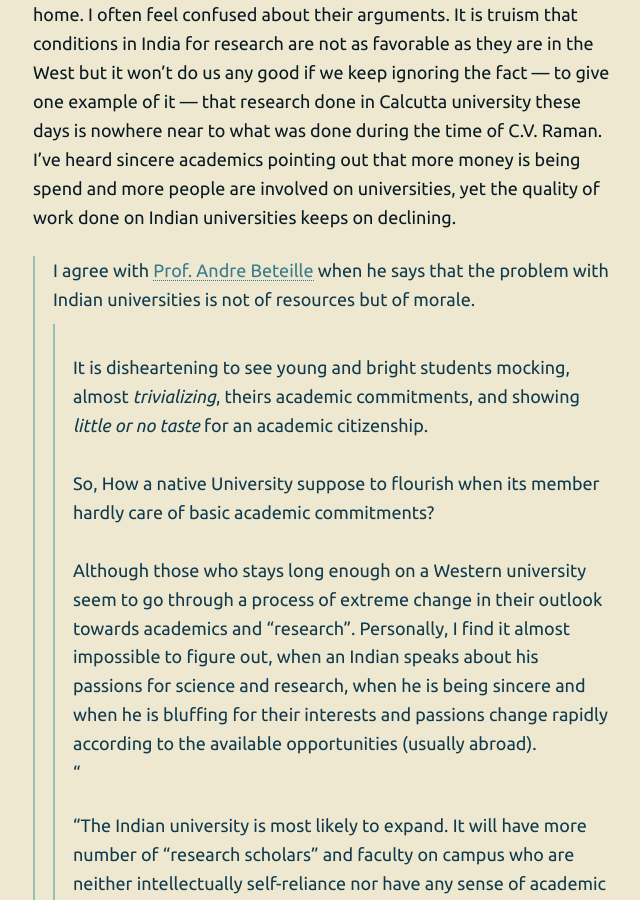
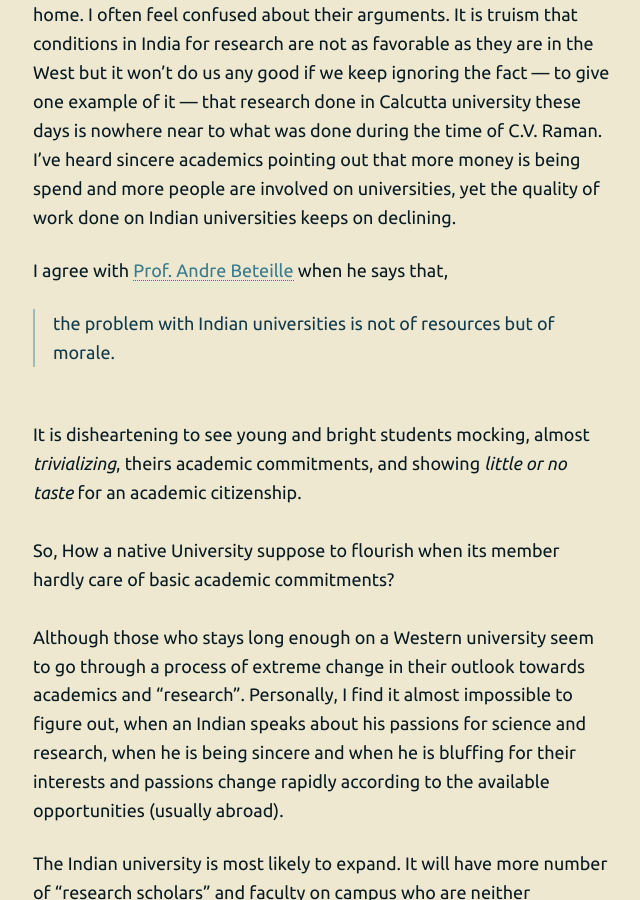
Before and after one commit to 93notes/93notes.github.io, a Jekyll site: the page built from _posts/2016-06-23-acadmeic-culture-in-india.html, in a window 1280 px wide and 900 px high, scrolled down 2216 px. Shown: the whole window, without its empty margins (318-958 px from the left). Built offline with Jekyll 4.4.1, drawn with Linux system fonts in a browser that asks for light colours; nearby versions of some CDN libraries.

```diff
--- a/_posts/2016-06-23-acadmeic-culture-in-india.html
+++ b/_posts/2016-06-23-acadmeic-culture-in-india.html
@@ -47,7 +47,7 @@ It is truism that conditions in India for research are not as favorable as they
 I’ve heard sincere academics pointing out that more money is being spend and more people are involved on universities, yet the quality of work done on Indian universities keeps on declining.
 </p>
 
-<p><blockquote>I agree with <a href="http://sociology.du.ac.in/index.php/people/faculty?id=130" target="_blak">Prof. Andre Beteille</a> when he says that the problem with Indian universities is not of resources but of morale. <blockquote>
+<p>I agree with <a href="http://sociology.du.ac.in/index.php/people/faculty?id=130" target="_blak">Prof. Andre Beteille</a> when he says that,<blockquote> the problem with Indian universities is not of resources but of morale. </blockquote>
 </br>
 It is disheartening to see young and bright students </i>mocking</i>, almost <i>trivializing</i>, theirs academic commitments, and showing <i>little or no taste</i> for an academic citizenship.
 </br> </br>
```
